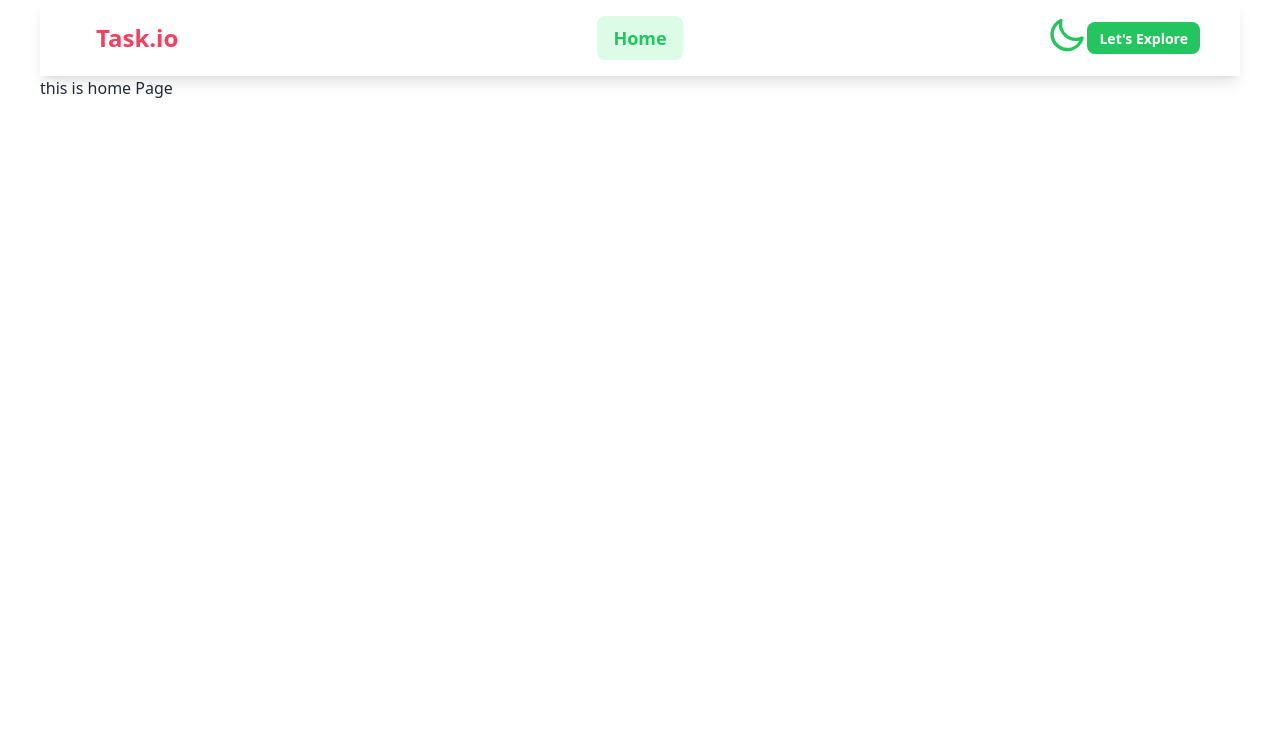
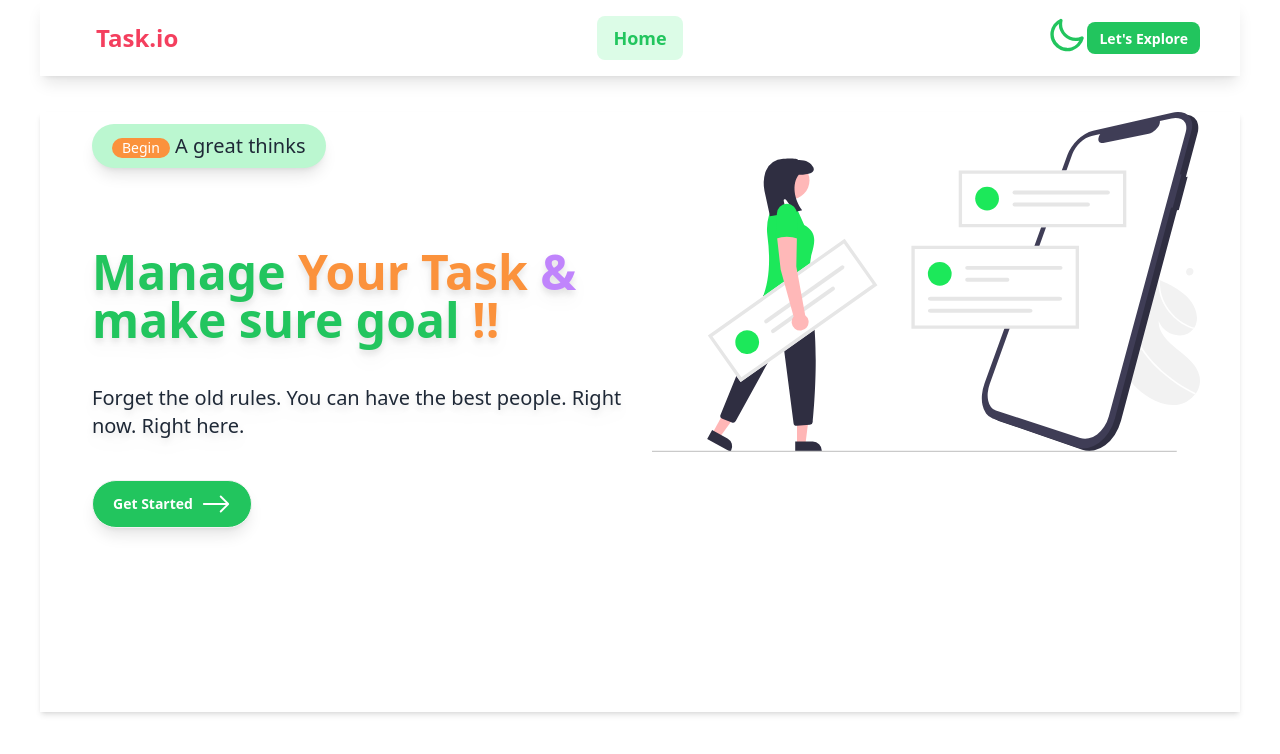
Before and after one commit to tamim6421/task-management-client, a React (Vite) app: page / in a window 1280 px wide. Shown: the top 754 px of the page. Built offline with nearby package versions, Linux system fonts and the light colour scheme; no server answers.

Commit message:
added banner

```diff
--- a/package.json
+++ b/package.json
@@ -12,6 +12,7 @@
   "dependencies": {
     "axios": "^1.6.2",
     "firebase": "^10.7.1",
+    "framer-motion": "^10.16.16",
     "localforage": "^1.10.0",
     "match-sorter": "^6.3.1",
     "react": "^18.2.0",
--- a/src/Components/Navbar/Navbar.jsx
+++ b/src/Components/Navbar/Navbar.jsx
@@ -55,7 +55,7 @@ const Navbar = () => {
     </>
     return (
         <div className=" ">
-        <div className="navbar  bg-white top-0 w-full  shadow-lg px-10 font-semibold text-rose-500 ">
+        <div className="navbar fixed z-10 max-w-[1200px] mx-auto bg-opacity-90 bg-white top-0 w-full  shadow-lg px-10 font-semibold text-rose-500 ">
 <div className="navbar-start">
 <div className="dropdown">
   <label tabIndex={0} className="btn  bg-[#43f16f5d] lg:hidden">
--- /dev/null
+++ b/src/Home/Banner/Banner.jsx
@@ -0,0 +1,46 @@
+
+
+import image from '../../assets/banner.svg'
+import { BsArrowRight } from "react-icons/bs";
+import { motion } from "framer-motion"
+import { Link } from 'react-router-dom';
+const Banner = () => {
+    return (
+        <div className=" mt-28 shadow-md flex px-5 md:px-10 flex-col md:flex-row md:h-[600px]">
+            <div className='flex-[1] p-3'>
+                <p
+
+                className='bg-green-200 text-xl max-w-max px-5 shadow-lg py-2 rounded-full'  data-aos="fade-down" > <span className='badge bg-orange-400 text-white  badge-info gap-2'  data-aos="fade-up" > Begin</span> A great thinks</p>
+             <div>
+             <motion.p
+                initial ={{opacity : 0}}
+                animate ={{opacity : 1}}
+                transition={{delay: 0.2, duration: 2}}
+                className='text-green-500 text-3xl md:text-5xl drop-shadow-lg font-extrabold mt-20'  data-aos="fade-up" >Manage  <span className='text-orange-400'> Your Task</span>  <span className='text-purple-400'>&</span> <br /> make sure goal <span className='text-orange-400'>!!</span></motion.p>
+             </div>
+
+                <p className='text-xl mt-10 drop-shadow-lg ' data-aos="fade-up" >Forget the old rules. You can have the best people.
+                            Right now. Right here.</p>
+
+
+
+                <div>
+                   <Link to='/login'>
+                   <motion.button
+                    animate={{rotateZ : 360}}
+                    className='btn box bg-green-500 mt-10 shadow-lg hover:bg-green-600 text-white font-bold px-5 rounded-full' data-aos="fade-down">Get Started <BsArrowRight  className='text-white text-3xl font-bold'></BsArrowRight> </motion.button>
+                   </Link>
+                </div>
+
+            </div>
+            <div className='flex-[1]'>
+            <div>
+                <img src={image} alt="" />
+            </div>
+            </div>
+
+        </div>
+    );
+};
+
+export default Banner;
--- a/src/Home/Home.jsx
+++ b/src/Home/Home.jsx
@@ -1,9 +1,10 @@
+import Banner from "./Banner/Banner";
 
 
 const Home = () => {
     return (
         <div>
-            <h1>this is home Page</h1>
+            <Banner></Banner>
         </div>
     );
 };
```
Also changed, not shown: src/assets/banner.svg (added), 1 other file (tests, documents, lock files or other folders).
